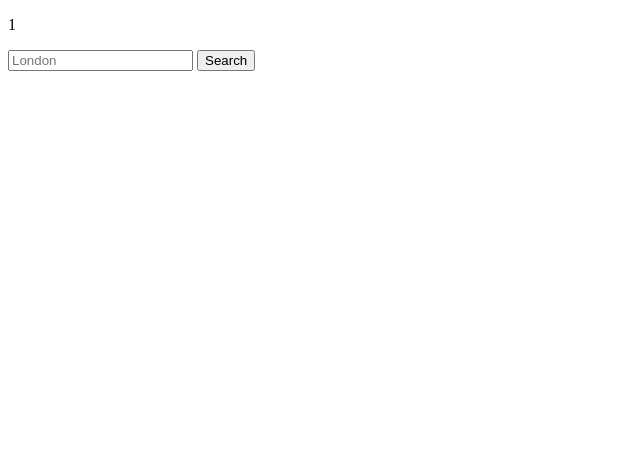
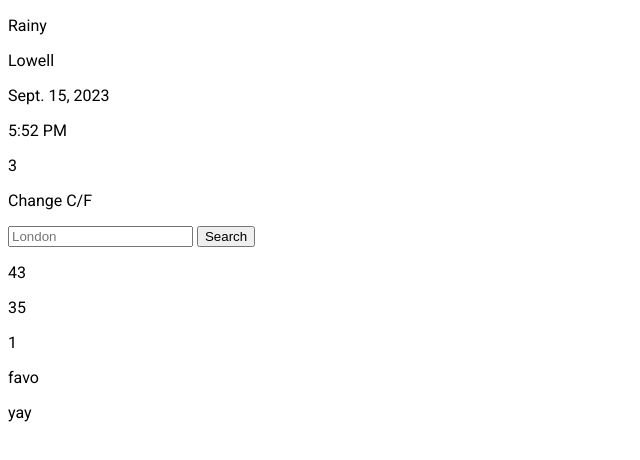
Before and after one commit to hoon610/antnuptialflightmodel, a plain HTML site: page index.html in a window 1280 px wide. Shown: the whole page, without its empty margins (0-640 px from the left). Drawn offline with Linux system fonts and the light colour scheme.

Commit message:
Setup for general DOM elements

```diff
--- a/index.html
+++ b/index.html
@@ -6,11 +6,32 @@
     <meta name="viewport" content="width=device-width, initial-scale=1.0">
     <title>Ant Nuptial Flight Probabilities</title>
     <script src="main.js" defer></script>
+    <link rel="preconnect" href="https://fonts.googleapis.com">
+    <link rel="preconnect" href="https://fonts.gstatic.com" crossorigin>
+    <link href="https://fonts.googleapis.com/css2?family=Roboto:wght@400;500&display=swap" rel="stylesheet">
 </head>
 <body>
-    <p>1</p>
-    <input type="text" id="locationInput" placeholder="London">
-    <button id="searchButton">Search</button>
-    <div id="weatherData"></div>
-</body>
+    <div class="main">
+        <div id="content">
+            <p class="condition">Rainy</p>
+            <p class="location">Lowell</p>
+            <p class="date">Sept. 15, 2023</p>
+            <p class="time">5:52 PM</p>
+            <p class="temperature">3</p>
+            <p class="displayCF">Change C/F</p>
+            <input type="text" id="locationInput" placeholder="London">
+            <button id="searchButton">Search</button>
+        </div>
+
+        <div id="content2">
+            <p class="feelslike">43</p>
+            <p class="humidity">35</p>
+            <p class="uv">1</p>
+        </div>
+    </div>
+    <div class="flight">
+        <p class="status">favo</p>
+        <p class="funfact">yay</p>
+    </div>
+    </body>
 </html>
```
Also changed, not shown: main.js (+1 -1 lines).
